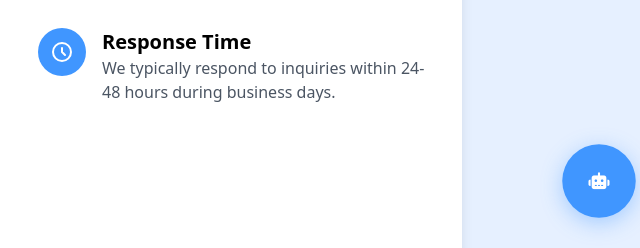
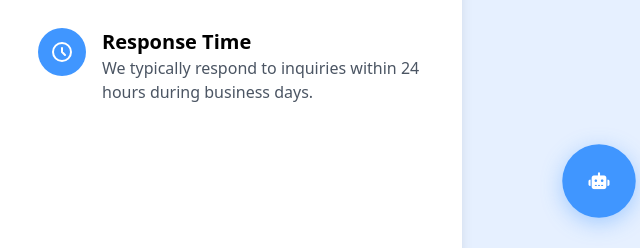
Before and after one commit to trenthaithcox/betthat, a website: page contact.html in a window 1280 px wide. Shown: the part 564-812 px from the top of the page, 626-1266 px from the left. Drawn offline with nearby package versions, Linux system fonts and the light colour scheme.

Commit message:
Update response time to 24 hours

```diff
--- a/contact.html
+++ b/contact.html
@@ -156,7 +156,7 @@
                             </div>
                             <div>
                                 <h3 class="text-xl font-semibold">Response Time</h3>
-                                <p class="text-gray-600">We typically respond to inquiries within 24-48 hours during business days.</p>
+                                <p class="text-gray-600">We typically respond to inquiries within 24 hours during business days.</p>
                             </div>
                         </div>
                     </div>
```
